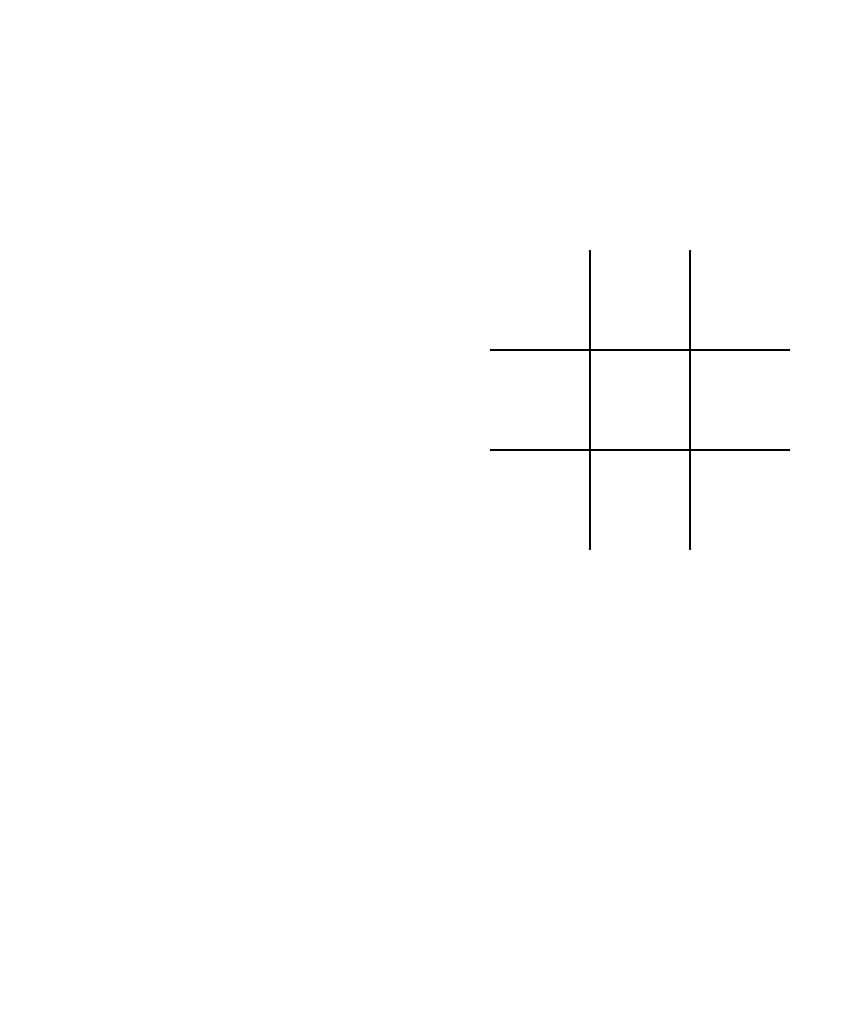
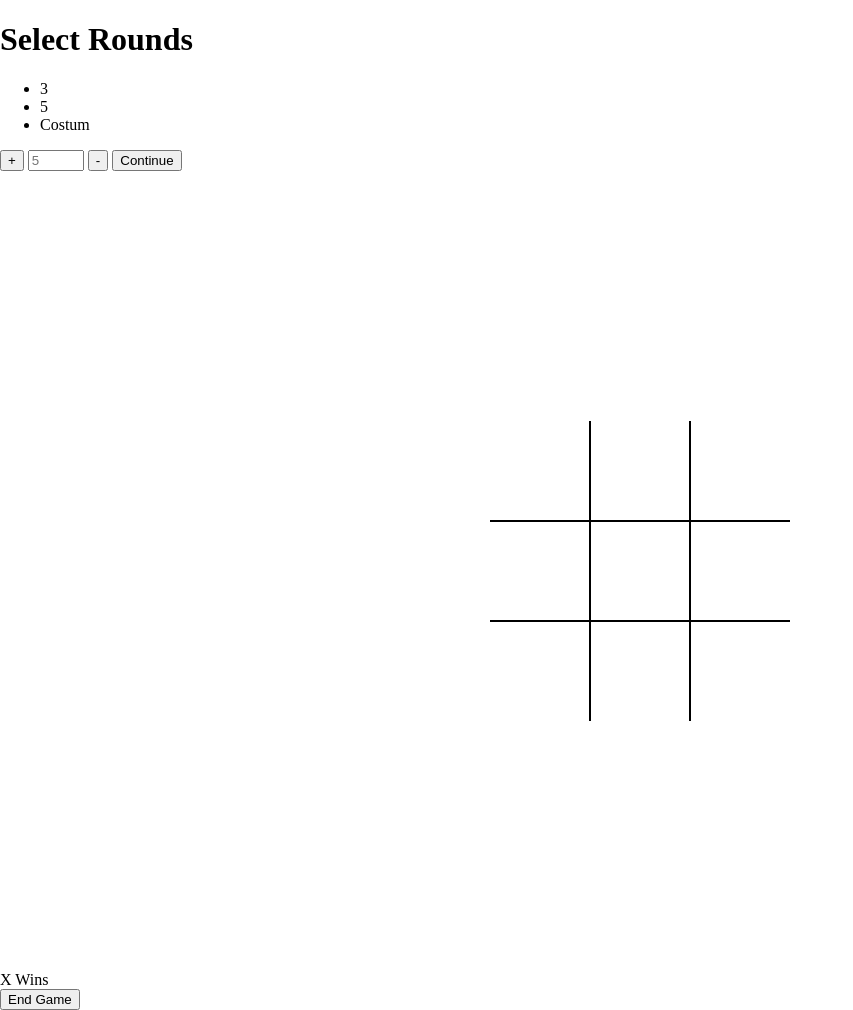
Before and after one commit to Notava1ble/tictactoe, a plain HTML site: page index.html in a window 1280 px wide. Shown: the whole page, without its empty margins (0-853 px from the left). Before the commit the page ends 800 px from the top, so only its background shows below. Drawn offline with Linux system fonts and the light colour scheme.

Commit message:
index.html

```diff
--- a/index.html
+++ b/index.html
@@ -8,6 +8,27 @@
 		<script src="main.js" defer></script>
 	</head>
 	<body>
+		<header class="menu">
+			<h1>Select Rounds</h1>
+			<ul>
+				<li id="3" class="modes">3</li>
+				<li id="5" class="modes">5</li>
+				<li id="c" class="modes">Costum</li>
+			</ul>
+		</header>
+		<div class="costum-rounds" id="costumRounds">
+			<button id="plus" class="costum-changers">+</button>
+			<input
+				type="number"
+				min="1"
+				max="20"
+				inputmode="numeric"
+				class="costumRoundNumber"
+				placeholder="5"
+			/>
+			<button id="minus" class="costum-changers">-</button>
+			<button id="continue" class="continue">Continue</button>
+		</div>
 		<div class="board" id="board">
 			<div class="cell" data-cell></div>
 			<div class="cell" data-cell></div>
@@ -21,7 +42,7 @@
 		</div>
 		<div class="winning-message">
 			<div data-winning-message-text></div>
-			<button id="restartButton">Restart</button>
+			<button id="restartButton" class="Next-Round-button">Next Round</button>
 			<div class="points">
 				<div class="x-wrapper pointWrapper">
 					<p>X</p>
@@ -33,5 +54,9 @@
 				</div>
 			</div>
 		</div>
+		<div class="round-over">
+			<div id="finalWinner">X Wins</div>
+			<button id="endButton" class="end-game-button">End Game</button>
+		</div>
 	</body>
 </html>
```
